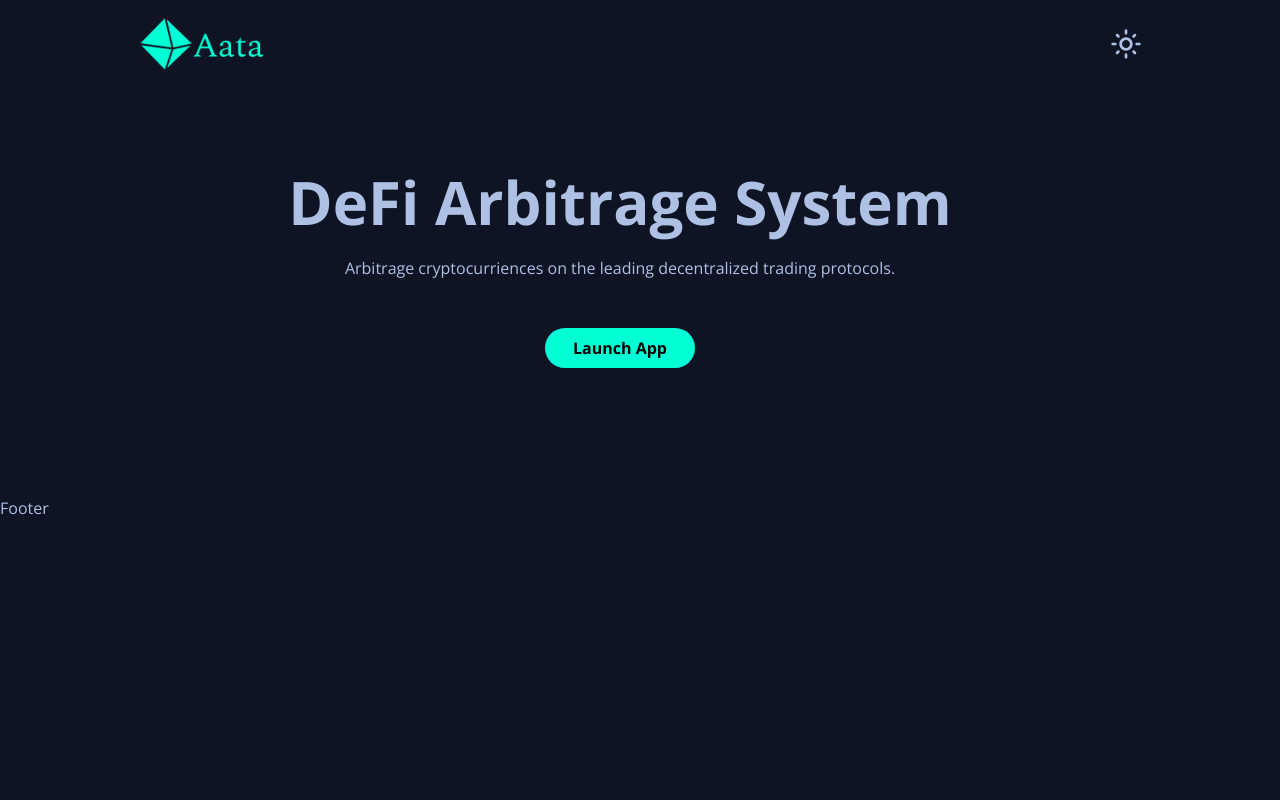
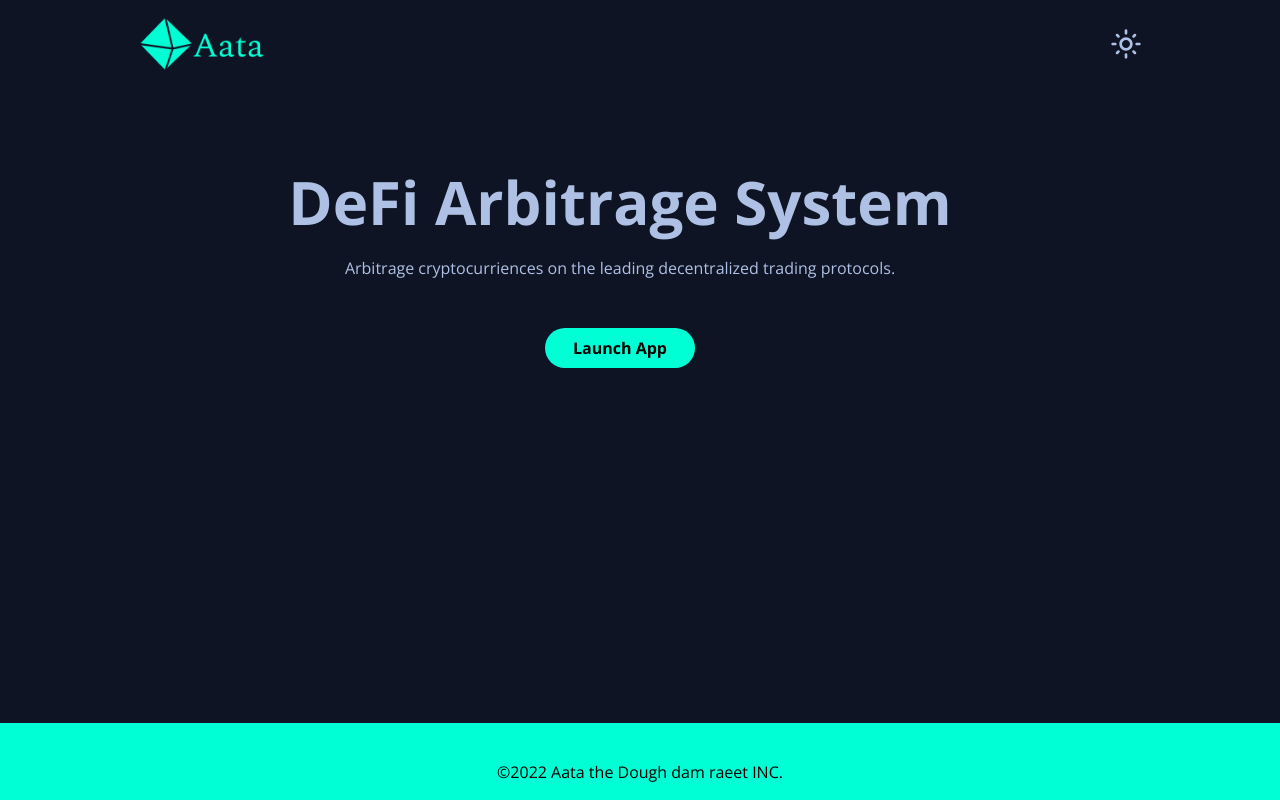
Before and after one commit to lalittanna/Arbitrage-System-Frontend, a React (Vite) app: page / in a window 1280 px wide. Built offline with nearby package versions, Linux system fonts and the light colour scheme.

Commit message:
Added footer and bottom tag

```diff
--- a/src/components/Footer.jsx
+++ b/src/components/Footer.jsx
@@ -1,5 +1,14 @@
 const Footer = () => {
-  return <h1>Footer</h1>;
+  return (
+    <div className="w-full flex md:justify-center justify-between items-center flex-col p-4 bg-[#00ffd4] absolute bottom-0 left-0 right-0">
+      <hr />
+      <div>
+        <p className="text-black mt-5 text-center font-normal text-base">
+          &copy;{new Date().getFullYear()} Aata the Dough dam raeet INC.
+        </p>
+      </div>
+    </div>
+  );
 };
 
 export default Footer;
--- a/src/components/Welcome.jsx
+++ b/src/components/Welcome.jsx
@@ -20,4 +20,3 @@ const Welcome = () => {
 };
 
 export default Welcome;
-//#2952e3
```
